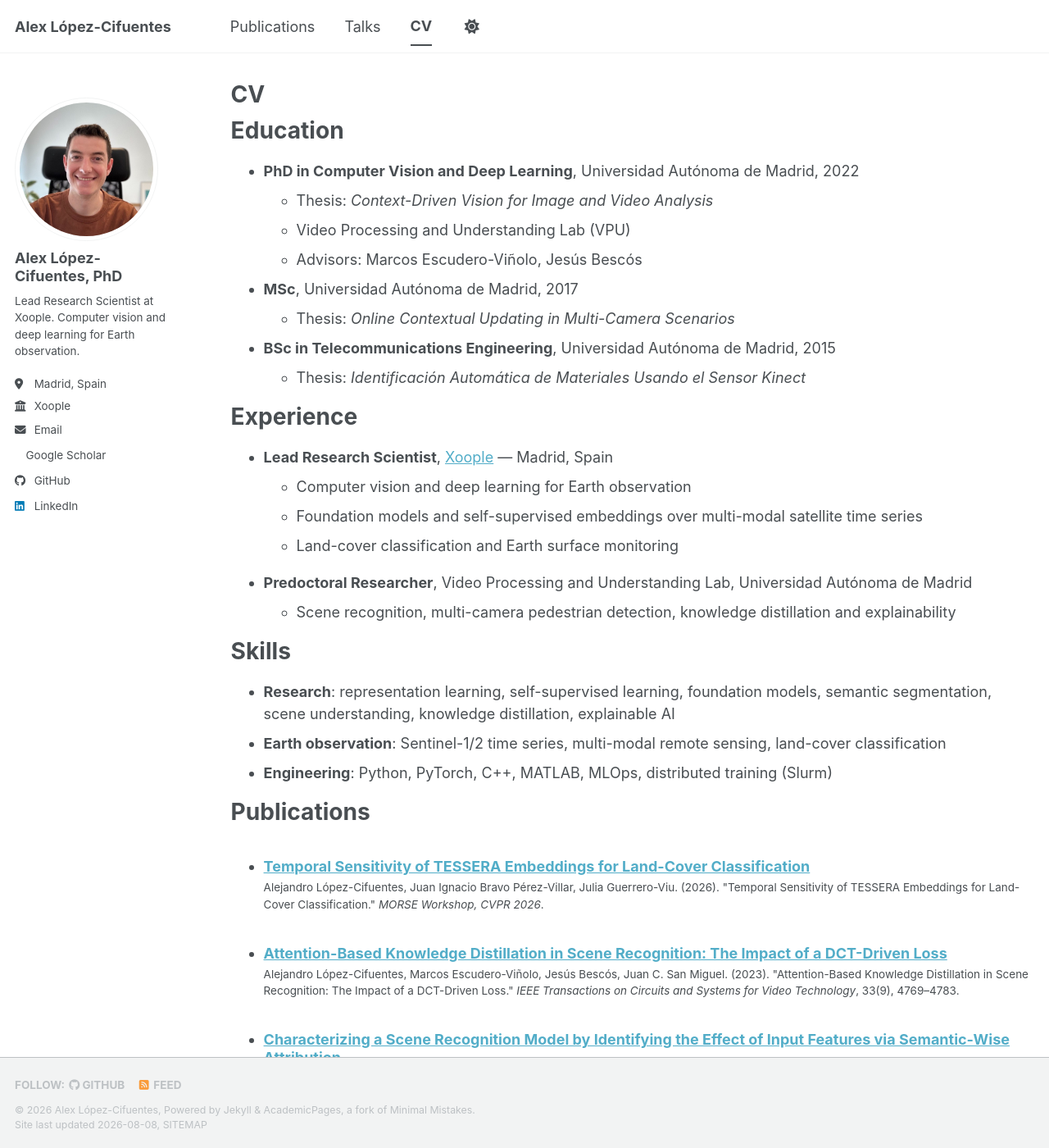
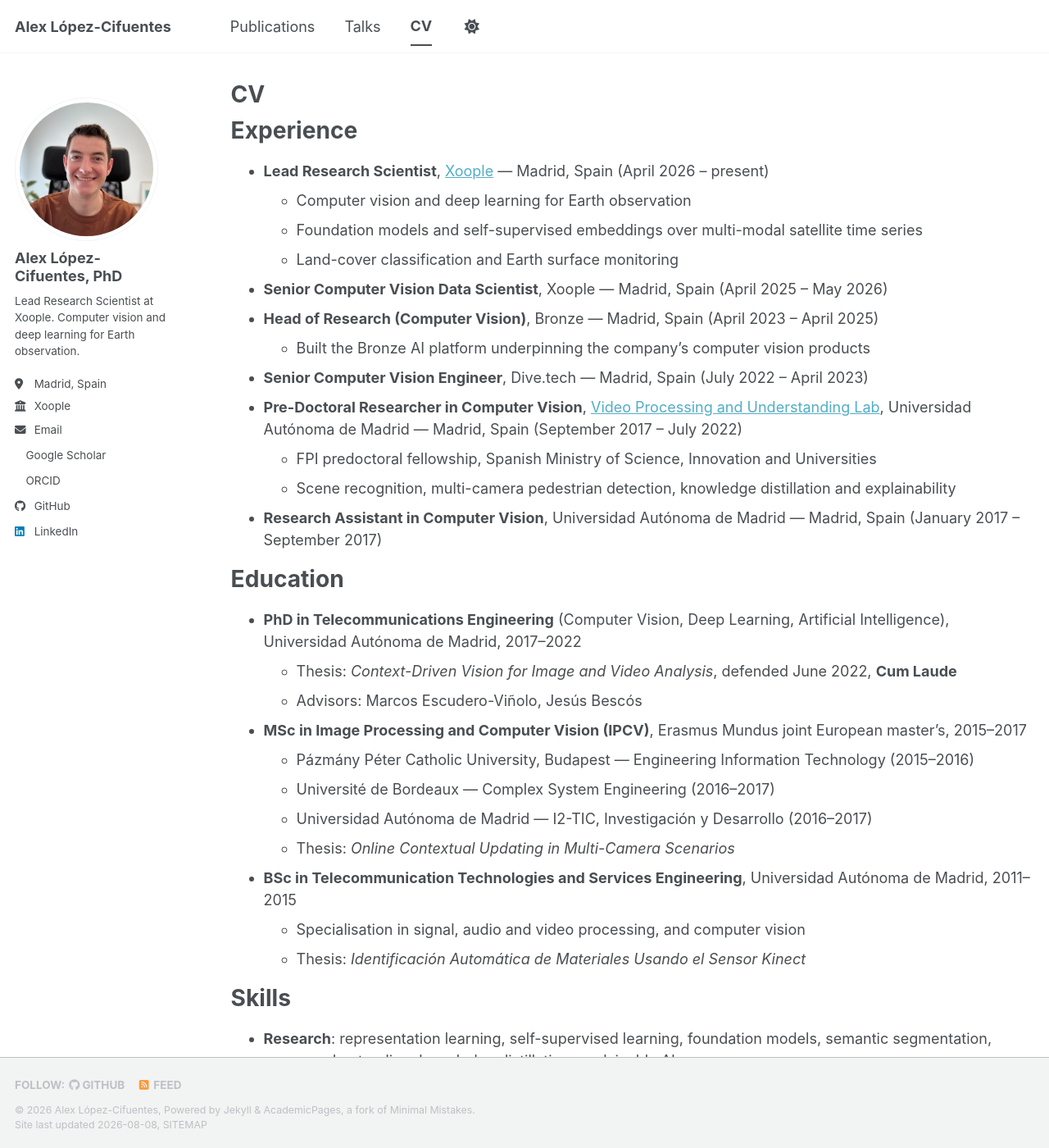
Before and after one commit to alexlopezcifuentes/alexlopezcifuentes.github.io, a Jekyll site: the page built from _pages/cv.md, in a window 1280 px wide and 1400 px high. Shown: the whole window at 82% size. Built offline with Jekyll 4.4.1, drawn with Linux system fonts in a browser that asks for light colours; a style sheet for code colours, icons or effects is not loaded; some of the changed text lies outside the part shown.

Commit message:
Fill in career history, education and ORCID from LinkedIn export
Adds the three industry roles between the PhD and Xoople (Dive.tech, Bronze,
and the earlier Xoople title), which the homepage previously skipped over
entirely, implying a straight line from doctorate to Earth observation.

Also: the 2017 MSc was the IPCV Erasmus Mundus joint master's read across
Budapest, Bordeaux and Madrid, not a plain UAM degree; the PhD was defended in
June 2022 Cum Laude under an FPI fellowship (thesis date corrected from the
placeholder January); ORCID 0000-0002-9113-085X added to the sidebar and, more
importantly, to the JSON-LD sameAs list; and the CV gains the two funded
national projects and the journal reviewing record.

Co-Authored-By: Claude Opus 5 (1M context) <noreply@anthropic.com>

```diff
--- a/_config.yml
+++ b/_config.yml
@@ -37,7 +37,7 @@ author:
   googlescholar    : "https://scholar.google.com/citations?user=syFHdHEAAAAJ"
   inspire-hep      : # URL
   impactstory      : # URL
-  orcid            : # TODO: https://orcid.org/XXXX-XXXX-XXXX-XXXX  (créalo en orcid.org, es gratis y ayuda al SEO)
+  orcid            : "https://orcid.org/0000-0002-9113-085X"
   semantic         : # URL
   ssrn             : # URL
   pubmed           : # URL
@@ -185,6 +185,7 @@ social:
   name                   : *name
   links:
     - "https://scholar.google.com/citations?user=syFHdHEAAAAJ"
+    - "https://orcid.org/0000-0002-9113-085X"
     - "https://www.linkedin.com/in/alex-lopez-cifuentes-phd-682597a5"
     - "https://github.com/alexlopezcifuentes"
 
--- a/_pages/cv.md
+++ b/_pages/cv.md
@@ -2,7 +2,7 @@
 layout: archive
 title: "CV"
 seo_title: "CV — Alex López-Cifuentes, PhD · Computer Vision and Earth Observation"
-description: "Curriculum vitae of Alex López-Cifuentes, PhD: Lead Research Scientist at Xoople, computer vision and deep learning for Earth observation."
+description: "Curriculum vitae of Alex López-Cifuentes, PhD: Lead Research Scientist at Xoople, previously Head of Research at Bronze. Computer vision and deep learning for Earth observation."
 permalink: /cv/
 author_profile: true
 redirect_from:
@@ -12,50 +12,46 @@ redirect_from:
 {% include base_path %}
 
 <!--
-  Las secciones de Publications y Talks de mas abajo se generan solas a partir
-  de _publications/ y _talks/. No hay que tocarlas: al anadir un paper nuevo
-  aparece aqui automaticamente.
+  Las secciones de Publications y Talks se generan solas a partir de
+  _publications/ y _talks/. No hay que tocarlas: al anadir un paper nuevo
+  aparece aqui automaticamente. El resto se mantiene a mano.
+-->
 
-  Las secciones escritas a mano (Education, Experience, Service...) si hay que
-  mantenerlas. Los TODO marcan lo que falta por rellenar.
--->
+Experience
+======
+* **Lead Research Scientist**, [Xoople](https://xoople.com) — Madrid, Spain (April 2026 – present)
+  * Computer vision and deep learning for Earth observation
+  * Foundation models and self-supervised embeddings over multi-modal satellite time series
+  * Land-cover classification and Earth surface monitoring
+* **Senior Computer Vision Data Scientist**, Xoople — Madrid, Spain (April 2025 – May 2026)
+* **Head of Research (Computer Vision)**, Bronze — Madrid, Spain (April 2023 – April 2025)
+  * Built the Bronze AI platform underpinning the company's computer vision products
+* **Senior Computer Vision Engineer**, Dive.tech — Madrid, Spain (July 2022 – April 2023)
+* **Pre-Doctoral Researcher in Computer Vision**, [Video Processing and Understanding Lab](http://www-vpu.eps.uam.es/), Universidad Autónoma de Madrid — Madrid, Spain (September 2017 – July 2022)
+  * FPI predoctoral fellowship, Spanish Ministry of Science, Innovation and Universities
+  * Scene recognition, multi-camera pedestrian detection, knowledge distillation and explainability
+* **Research Assistant in Computer Vision**, Universidad Autónoma de Madrid — Madrid, Spain (January 2017 – September 2017)
 
 Education
 ======
-* **PhD in Computer Vision and Deep Learning**, Universidad Autónoma de Madrid, 2022
-  * Thesis: *Context-Driven Vision for Image and Video Analysis*
-  * Video Processing and Understanding Lab (VPU)
+* **PhD in Telecommunications Engineering** (Computer Vision, Deep Learning, Artificial Intelligence), Universidad Autónoma de Madrid, 2017–2022
+  * Thesis: *Context-Driven Vision for Image and Video Analysis*, defended June 2022, **Cum Laude**
   * Advisors: Marcos Escudero-Viñolo, Jesús Bescós
-* **MSc**, Universidad Autónoma de Madrid, 2017
+* **MSc in Image Processing and Computer Vision (IPCV)**, Erasmus Mundus joint European master's, 2015–2017
+  * Pázmány Péter Catholic University, Budapest — Engineering Information Technology (2015–2016)
+  * Université de Bordeaux — Complex System Engineering (2016–2017)
+  * Universidad Autónoma de Madrid — I2-TIC, Investigación y Desarrollo (2016–2017)
   * Thesis: *Online Contextual Updating in Multi-Camera Scenarios*
-  <!-- TODO: nombre exacto del master -->
-* **BSc in Telecommunications Engineering**, Universidad Autónoma de Madrid, 2015
+* **BSc in Telecommunication Technologies and Services Engineering**, Universidad Autónoma de Madrid, 2011–2015
+  * Specialisation in signal, audio and video processing, and computer vision
   * Thesis: *Identificación Automática de Materiales Usando el Sensor Kinect*
-
-Experience
-======
-* **Lead Research Scientist**, [Xoople](https://xoople.com) — Madrid, Spain
-  <!-- TODO: fecha de inicio -->
-  * Computer vision and deep learning for Earth observation
-  * Foundation models and self-supervised embeddings over multi-modal satellite time series
-  * Land-cover classification and Earth surface monitoring
-
-<!--
-  TODO: puestos anteriores. Copialos de LinkedIn con este formato:
-
-* **Cargo**, Empresa — Ciudad, Pais (aaaa–aaaa)
-  * Que hacias, en una o dos lineas
--->
-
-* **Predoctoral Researcher**, Video Processing and Understanding Lab, Universidad Autónoma de Madrid
-  <!-- TODO: rango de fechas -->
-  * Scene recognition, multi-camera pedestrian detection, knowledge distillation and explainability
 
 Skills
 ======
 * **Research**: representation learning, self-supervised learning, foundation models, semantic segmentation, scene understanding, knowledge distillation, explainable AI
 * **Earth observation**: Sentinel-1/2 time series, multi-modal remote sensing, land-cover classification
 * **Engineering**: Python, PyTorch, C++, MATLAB, MLOps, distributed training (Slurm)
+* **Languages**: Spanish (native), English (full professional, Cambridge CAE), French (elementary), German (elementary)
 
 Publications
 ======
@@ -69,6 +65,17 @@ Talks and presentations
     {% include archive-single-talk-cv.html  %}
   {% endfor %}</ul>
 
+Funded research projects
+======
+* **MobiNet Video** — Visual Analysis for Practical Deployment of Cooperative Mobile Camera Networks (TEC2017-88169-R), Spanish national research programme
+* **HAVideo** — High Availability Video Analysis for People Behaviour Understanding (TEC2015-53716-R), Spanish national research programme
+
+Service
+======
+Reviewer for IEEE Transactions on Pattern Analysis and Machine Intelligence (TPAMI),
+IEEE Transactions on Image Processing (TIP), IEEE Transactions on Circuits and Systems
+for Video Technology (TCSVT), and Elsevier Pattern Recognition.
+
 <!--
   Bloque de Teaching: vacio de momento. Descomenta cuando anadas ficheros a
   _teaching/ (y reactiva la entrada "Teaching" en _data/navigation.yml).
@@ -79,5 +86,3 @@ Teaching
     {% include archive-single-cv.html %}
   {% endfor %}</ul>
 -->
-
-<!-- TODO: revision de articulos, comites, supervision de estudiantes, premios -->
```
Also changed, not shown: _pages/about.md (+4 -2 lines), _publications/2015-01-01-bsc-thesis-material-identification-kinect.md (+1 -1 lines), _publications/2017-01-01-msc-thesis-online-contextual-updating.md (+3 -3 lines), _publications/2022-01-01-phd-thesis-context-driven-vision.md (deleted, +0 -14 lines), _publications/2022-06-01-phd-thesis-context-driven-vision.md (added, +14 -0 lines).
